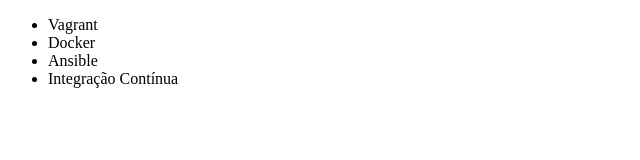
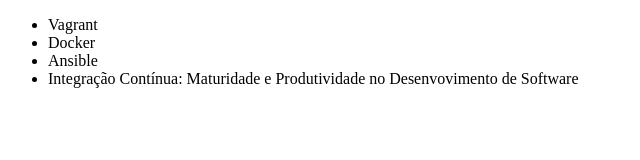
Before and after one commit to jeffersonamorim/estudos-git, a plain HTML site: page index.html in a window 1280 px wide. Shown: the whole page, without its empty margins (0-640 px from the left). Drawn offline with Linux system fonts and the light colour scheme.

Commit message:
Atualizando o nome do curso de Integração Contínua

```diff
--- a/index.html
+++ b/index.html
@@ -9,7 +9,7 @@
         <li>Vagrant</li>
         <li>Docker</li>
         <li>Ansible</li>
-        <li>Integração Contínua</li>
+        <li>Integração Contínua: Maturidade e Produtividade no Desenvovimento de Software</li>
     </ul>
 </body>
 </html>
```
